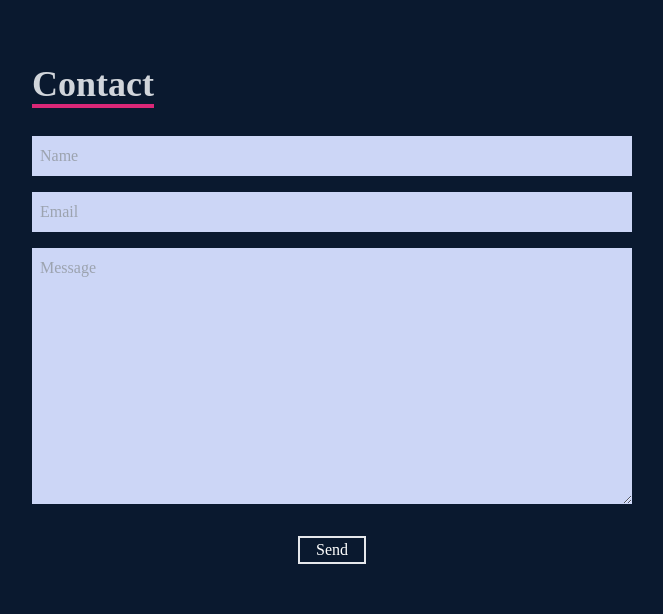
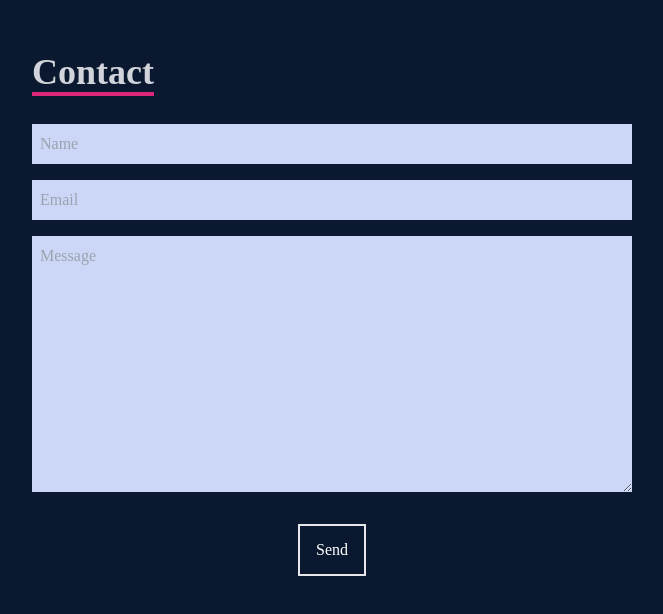
Before and after one commit to pael1/studying-react-and-tailwind, a React (Create React App) app: page / in a window 1280 px wide. Shown: the part 3270-3884 px from the top of the page, without its empty margins (308-971 px from the left). Built offline with nearby package versions, Linux system fonts and the light colour scheme.

Commit message:
contact updated

```diff
--- a/src/components/Contact.jsx
+++ b/src/components/Contact.jsx
@@ -6,11 +6,11 @@ const Contact = () => {
         <form method='POST' action="https://getform.io/f/a699a1b2-f225-434e-b317-1fbbde8e006c" className='flex flex-col max-w-[600px] w-full'>
             <div className='pb-8'>
                 <p className='text-4xl font-bold inline border-b-4 border-pink-600 text-gray-300'>Contact</p>
-            </div>
+                  </div>
             <input className='bg-[#ccd6f6] p-2' type="text" placeholder='Name' name='name' />
             <input className='my-4 p-2 bg-[#ccd6f6]' type="email" placeholder='Email' name='email' />
             <textarea className='bg-[#ccd6f6] p-2' name="message" rows="10" placeholder='Message'></textarea>
-            <button className='text-white border-2 hover:bg-pink-600 hover:border-pink-600 px-4 my-8 mx-auto flex items-center'>Send</button>
+            <button className='text-white border-2 hover:bg-pink-600 hover:border-pink-600 px-4 py-3 my-8 mx-auto flex items-center'>Send</button>
         </form>
     </div>
   )
```
